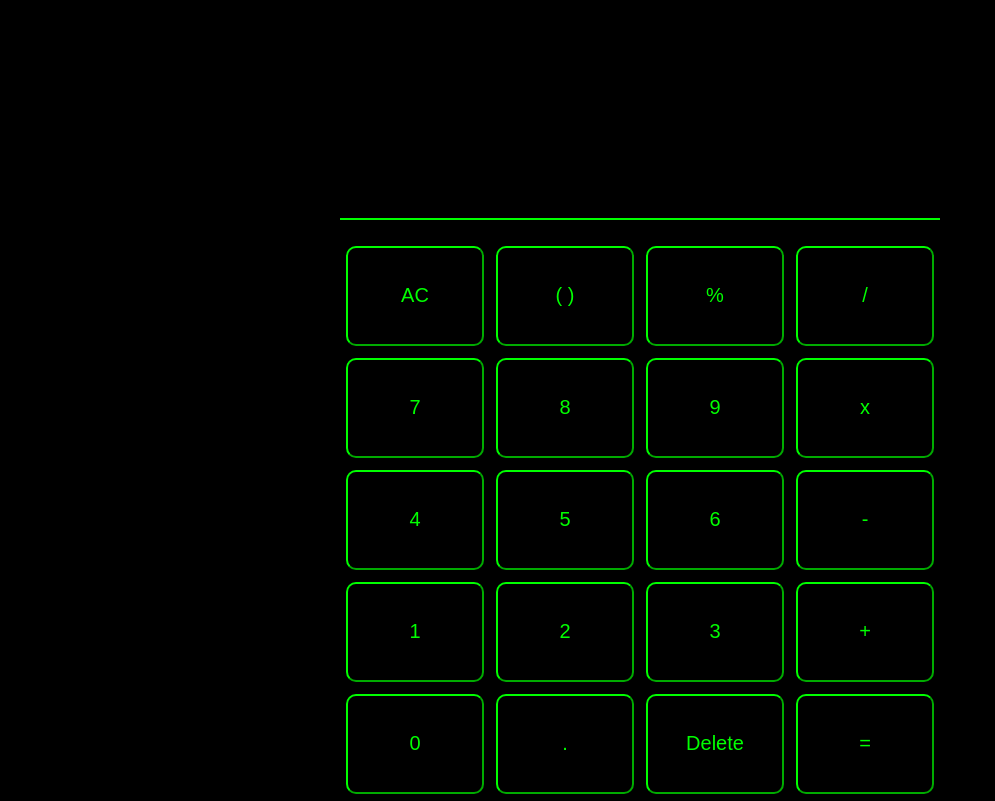
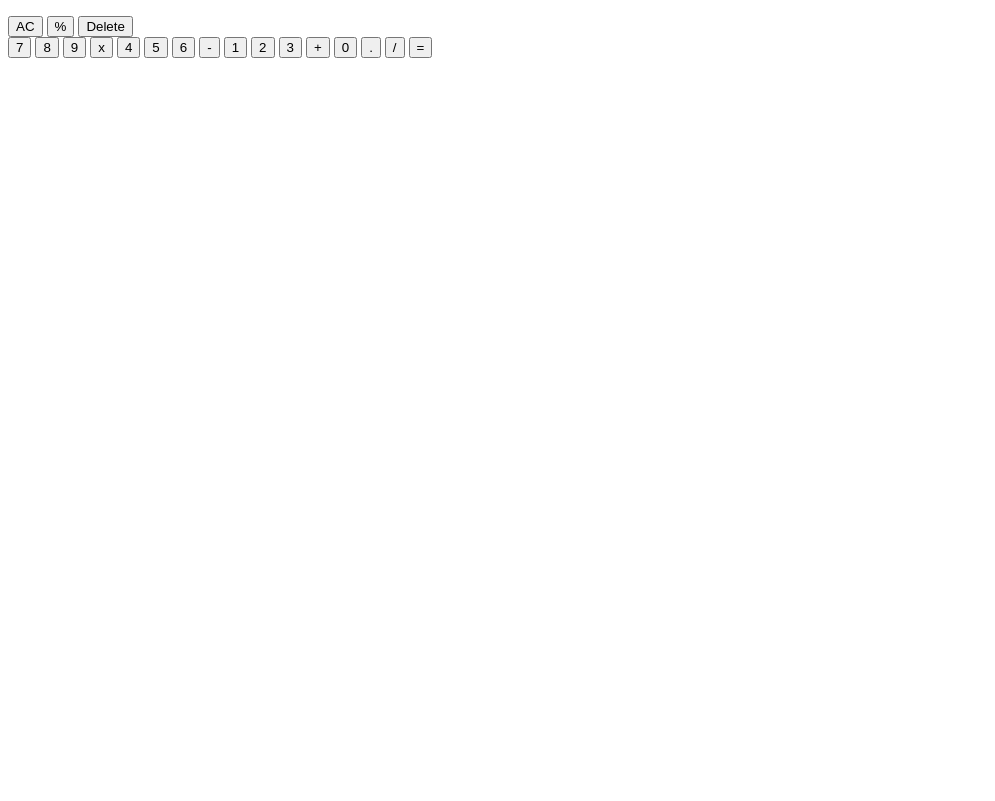
Before and after one commit to hellopiyushlab/Calculator, a plain HTML site: page index.html in a window 1280 px wide. Shown: the whole page, without its empty margins (0-995 px from the left). Drawn offline with Linux system fonts and the light colour scheme.

Commit message:
functionality done

```diff
--- a/index.html
+++ b/index.html
@@ -15,37 +15,30 @@
             <p id="secondNum"></p>
         </div>
         <div id="buttons">
+
+            <div class="top">
                 <button id="clearAll">AC</button>
-            <button>( )</button>
                 <button class="number">%</button>
-            <!-- buttons above are dud for now -->
-
-            <button class="operator">/</button>
-
+                <button id="backspace">Delete</button>
+            </div>
+            <div class="bottom">
                 <button class="number">7</button>
                 <button class="number">8</button>
                 <button class="number">9</button>
-
                 <button class="operator">x</button>
-
                 <button class="number">4</button>
                 <button class="number">5</button>
                 <button class="number">6</button>
-
                 <button class="operator">-</button>
-
                 <button class="number">1</button>
                 <button class="number">2</button>
                 <button class="number">3</button>
-
                 <button class="operator">+</button>
-
                 <button class="number">0</button>
                 <button class="number">.</button>
-
-            <button id="backspace">Delete</button>
-
+                <button class="operator">/</button>
                 <button id="equalsTo">=</button>
+            </div>
         </div>
     </div>
 </body>
--- a/style.css
+++ b/style.css
@@ -1,80 +1,3 @@
-html, body {
-    margin: 0;
-    height: 100%;
-    user-select: none;
-}
-
-body {
-    display: flex;
-    height: 100vh;
-    justify-content: center;
-    align-items: center;
-    background-color: black;
-}
-
-#main {
-
-    border: solid black 1px;
-
-    height: 800px;
-    width: 600px;
-
-    display: flex;
-    flex-direction: column;
-    justify-content: flex-end;
-    background-color: black;
-}
-
-#display {
-
-    /* border: 1px solid red; */
-    box-sizing: border-box;
-    /* padding: 10px; */
-
-    display: flex;
-    justify-content: end;
-    align-items: flex-end;
-    height: fit-content;
-
-    font-size: 40px;
-
-    flex-wrap: wrap;
-
-    /* background-color: azure; */
-    border-bottom: 2px solid rgb(0, 255, 0);
-    margin-bottom: 20px;
-}
-
-p {
-    /* border: 1px solid blue; */
-    margin: 10px;
-    color: rgb(0, 255, 0);
-
-}
-
-#buttons {
-    height: 70%;
-    width: inherit;
-
-    display: flex;
-    justify-content: space-around;
-    align-items: center;
-    flex-wrap: wrap;
-}
-button {
-    width: 23%;
-    height: 18%;
-    font-size: 20px;
-    color: rgb(0, 255, 0);
-    background-color: black;
-    border-color: rgb(0, 255, 0);
-    border-radius: 10px;
-}
-
-button:hover {
-    transform: scale(0.99);
-}
-
 .hidden {
     display: none;
 }
```
Also changed, not shown: 1 other file. Lines whose indentation alone changed are shown as unchanged.
